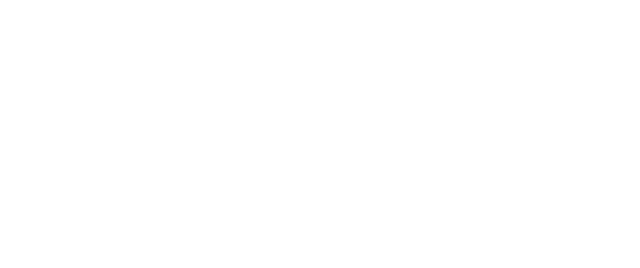
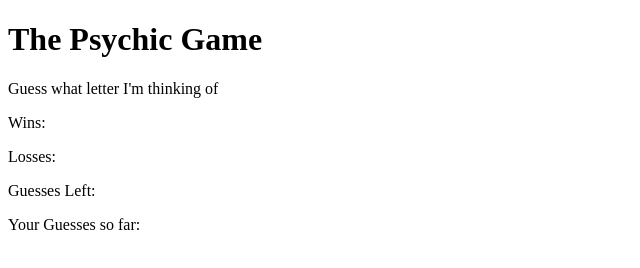
Before and after one commit to hoomanfor/Psychic-Game, a plain HTML site: page index.html in a window 1280 px wide. Shown: the whole page, without its empty margins (0-640 px from the left). Drawn offline with Linux system fonts and the light colour scheme.

Commit message:
alphabets guessed now appear on the DOM

```diff
--- a/assets/javascript/game.js
+++ b/assets/javascript/game.js
@@ -1,16 +1,13 @@
-
 var alphabet = ["a", "b", "c", "d", "e", "f", "g", "h", "i", "j", "k", "l", "m", "n", "o", "p", "q", "r", "s", "t", "u", "v", "w", "x", "y", "z"];
 
 var randomAlphabet = alphabet[Math.floor(Math.random() * alphabet.length)];
 console.log("randomAlphabet: " + randomAlphabet);
 
-
 var wins = 0;
 var losses = 0;
 var guesses = 9;
 var alreadyGuessed = [];
-
-// alreadyGuessed.push(guess)
+var domAlreadyGuessed = document.querySelector("#already-guessed");
 
 document.onkeyup = function play() {
     var guess = event.key.toLowerCase();
@@ -23,6 +20,7 @@
             console.log("You Won! Play Again! " + " You have " + guesses + " remaining.");
         } else {
             alreadyGuessed.push(guess)
+            domAlreadyGuessed.textContent += guess + " ";
             console.log("alreadyGuessed: " + alreadyGuessed);
             guesses = guesses - 1;
             console.log("guessesRemain: " + guesses);
@@ -41,4 +39,5 @@
     console.log("randomAlphabet: " + randomAlphabet);
     guesses = 9;
     alreadyGuessed = [];
+    domAlreadyGuessed.textContent = "Your Guesses so far: ";
 }
--- a/index.html
+++ b/index.html
@@ -10,6 +10,12 @@
     </head>
     <body>
 
+        <h1>The Psychic Game</h1>
+        <p>Guess what letter I'm thinking of</p>
+        <p>Wins: </p>
+        <p>Losses: </p>
+        <p>Guesses Left: </p>
+        <p id="already-guessed">Your Guesses so far: </p>
 
         <script type="text/javascript" src="assets/javascript/game.js"></script>
     </body>
```
